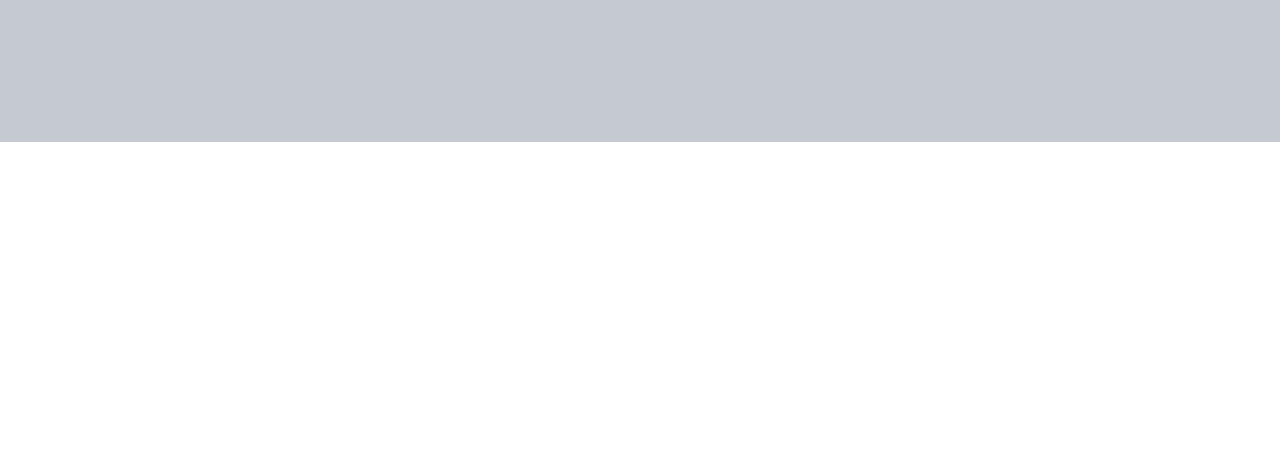
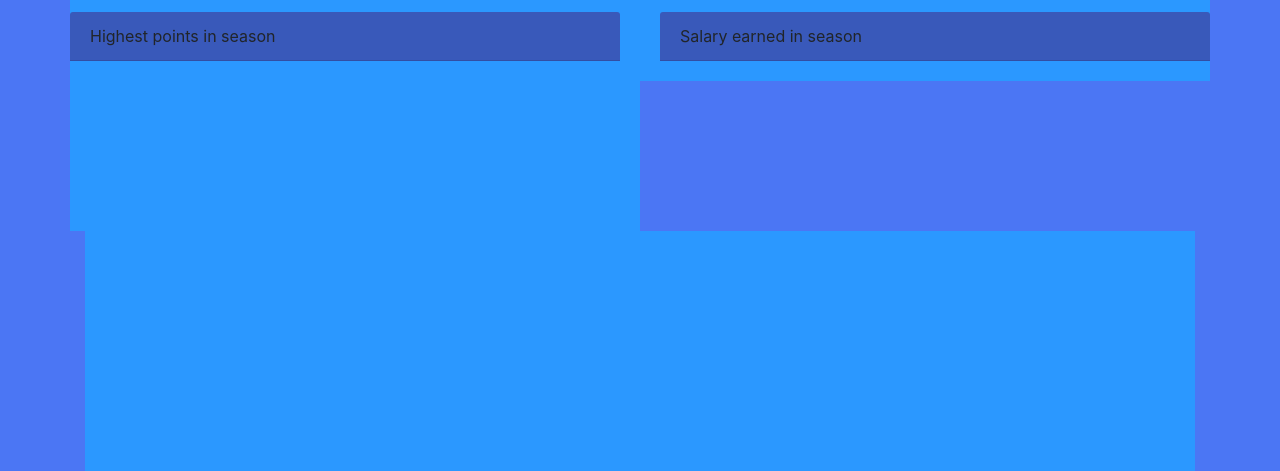
Before and after one commit to tomciosegal/NBA_greatest_trio, a plain HTML site: page index.html in a window 1280 px wide. Shown: the part 348-819 px from the top of the page. Drawn offline with nearby package versions, Linux system fonts and the light colour scheme; no server answers; files whose address does not match are found by name.

Commit message:
first two chart editing in progress

```diff
--- a/index.html
+++ b/index.html
@@ -99,24 +99,35 @@
                 <div class="row">
                     <div class="col-md-offset-5" id="player-selector"></div>
                 </div>
+
                 <div class="row">
-                    <div class="col-md-6 points-chart" id="highest-points-per-season"></div>
-                    <div class="col-md-6 salary-chart" id="salary-vs-season"></div>
+                    <div class="col-md-4" id="totalNumberOfGamesPlayedMJ"></div>
+                    <div class="col-md-4" id="totalNumberOfGamesPlayedKB"></div>
+                    <div class="col-md-4" id="totalNumberOfGamesPlayedLJ"></div>
                 </div>
 
                 <div class="row">
-                    <div class="col-md-6 total-points-piechart" id="points-season-playoffs"></div>
+                    <div class="col-md-6 points-chart card-body" id="highest-points-per-season">
+                        <div class="card-header">Highest points in season </div>
+                    </div>
+                    <div class="col-md-6 salary-chart card-body" id="salary-vs-season">
+                        <div class="card-header">Salary earned in season </div>
+                    </div>
+                </div>
+
+                <div class="row">
+                    <div class="col-md-6 total-points-piechart card-body" id="points-season-playoffs"></div>
                     <div "col-md-6 teams-played-stakedchart"  id="show_teams_played"></div>
                 </div>
 
 
 
-                <div id="show_points_over_career_MJ"></div>
-                <div id="show_points_over_career_KB"></div>
-                <div id="show_points_over_career_LJ"></div>
-                <div id="totalNumberOfGamesPlayedMJ"></div>
-                <div id="totalNumberOfGamesPlayedKB"></div>
-                <div id="totalNumberOfGamesPlayedLJ"></div>
+                <div class= "card-body" id="show_points_over_career_MJ"></div>
+                <div class= "card-body" id="show_points_over_career_KB"></div>
+                <div class= "card-body" id="show_points_over_career_LJ"></div>
+                <div class= "card-body" id="totalNumberOfGamesPlayedMJ"></div>
+                <div class= "card-body" id="totalNumberOfGamesPlayedKB"></div>
+                <div class= "card-body" id="totalNumberOfGamesPlayedLJ"></div>
             </div>
 
 
--- a/static/css/style.css
+++ b/static/css/style.css
@@ -1,8 +1,8 @@
 /*---------------------------------NAVBAR-----------------------------------*/
-/*#navbar {*/
-/*  background-color: #1a1616  !important;*/
-/*  cursor: pointer;*/
-/*}*/
+#navbar {
+  background-color: #3959BA  !important;
+  cursor: pointer;
+}
 
 #navHome{
     width: 2vh;
@@ -14,7 +14,7 @@
 }
 
 .content-container{
-    background-color: #C4CAD0;
+    background-color: #4B76F4;
 }
 /*---------------------------------CHARTS-----------------------------------*/
 .points-chart{
@@ -36,3 +36,11 @@
     padding-top: 150px;
     padding-left: 120px
 }
+
+.card-body{
+    background-color:#2B98FF;
+}
+
+.card-header{
+    background-color: #3959BA;
+}
```
Also changed, not shown: .c9/metadata/environment/index.html, .c9/metadata/environment/static/css/style.css, .c9/metadata/environment/static/js/graph.js, 4 other files.
